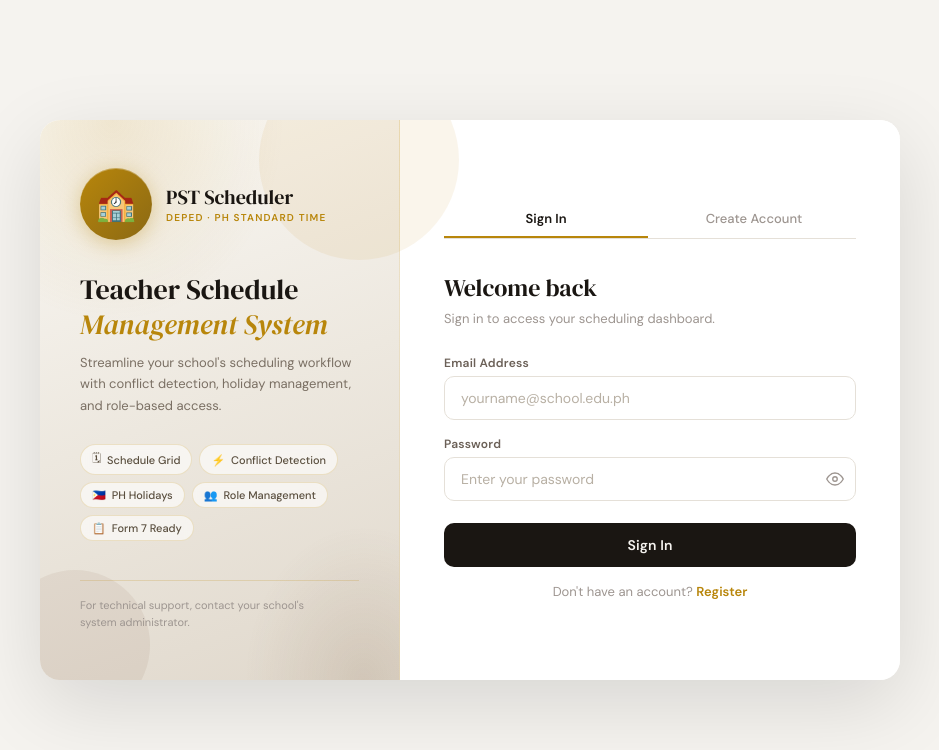
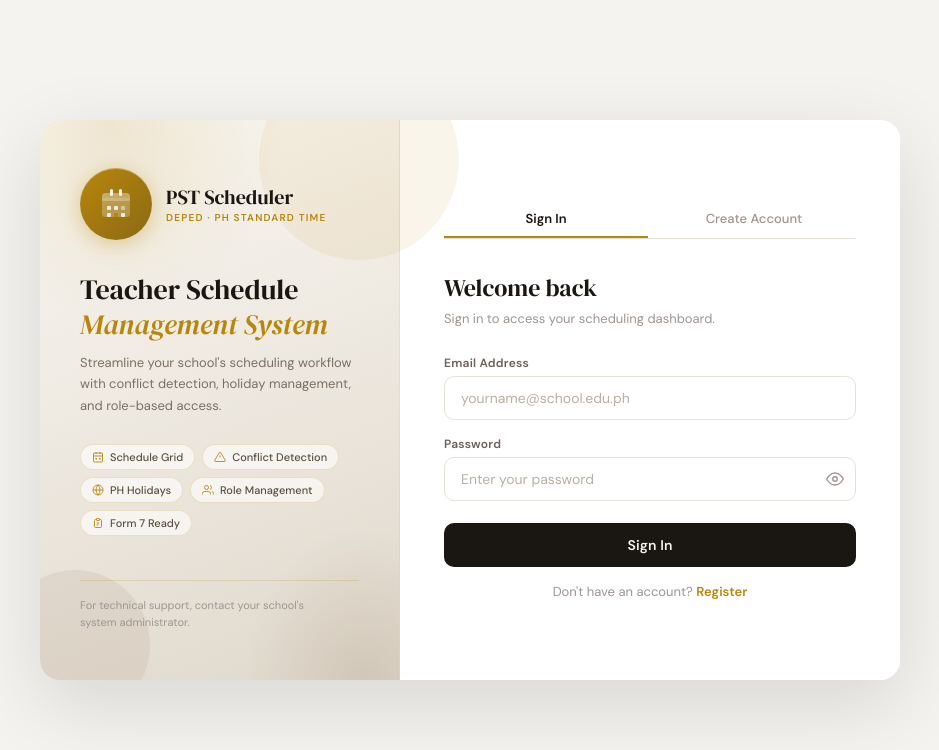
Before and after one commit to rinbee1203/pst-scheduler, a React (Vite) app in the folder frontend/: page / in a window 1280 px wide. Shown: the top 750 px of the page, without its empty margins (170-1109 px from the left). Built offline with nearby package versions, Linux system fonts and the light colour scheme; no server answers.

Commit message:
replace emoji icons with SVG icons, add favicon and browser tab logo

```diff
--- a/frontend/index.html
+++ b/frontend/index.html
@@ -3,9 +3,13 @@
   <head>
     <meta charset="UTF-8" />
     <meta name="viewport" content="width=device-width, initial-scale=1.0" />
-    <title>PST Teacher Scheduler</title>
-    <meta name="description" content="Philippine Standard Time Teacher Scheduling System" />
+    <title>PST Scheduler — DepEd Teacher Schedule Management</title>
+    <meta name="description" content="Philippine Standard Time Teacher Scheduling System for DepEd schools." />
+    <meta name="theme-color" content="#b8860b" />
     <link rel="icon" type="image/svg+xml" href="/favicon.svg" />
+    <link rel="apple-touch-icon" href="/favicon.svg" />
+    <link rel="preconnect" href="https://fonts.googleapis.com" />
+    <link rel="preconnect" href="https://fonts.gstatic.com" crossorigin />
   </head>
   <body>
     <div id="root"></div>
--- a/frontend/src/pages/AuthScreen.jsx
+++ b/frontend/src/pages/AuthScreen.jsx
@@ -281,7 +281,21 @@ export default function AuthScreen() {
             {/* Header */}
             <div style={{ position: 'relative' }}>
               <div style={{ display: 'flex', alignItems: 'center', gap: 14, marginBottom: 32 }}>
-                <div className="seal">🏫</div>
+                <div className="seal">
+                  <svg width="36" height="36" fill="none" viewBox="0 0 36 36">
+                    <rect x="4" y="7" width="28" height="24" rx="3.5" fill="rgba(255,255,255,0.25)"/>
+                    <rect x="4" y="7" width="28" height="8" rx="3.5" fill="rgba(255,255,255,0.15)"/>
+                    <rect x="4" y="12" width="28" height="3" fill="rgba(255,255,255,0.15)"/>
+                    <rect x="12" y="3" width="3" height="7" rx="1.5" fill="#f5f3ef"/>
+                    <rect x="21" y="3" width="3" height="7" rx="1.5" fill="#f5f3ef"/>
+                    <rect x="9" y="20" width="4" height="4" rx="1" fill="#f5f3ef" opacity="0.9"/>
+                    <rect x="16" y="20" width="4" height="4" rx="1" fill="#f5f3ef" opacity="0.9"/>
+                    <rect x="23" y="20" width="4" height="4" rx="1" fill="#f5f3ef" opacity="0.5"/>
+                    <rect x="9" y="27" width="4" height="4" rx="1" fill="#f5f3ef" opacity="0.9"/>
+                    <rect x="16" y="27" width="4" height="4" rx="1" fill="#b8860b" opacity="0.9"/>
+                    <rect x="23" y="27" width="4" height="4" rx="1" fill="#f5f3ef" opacity="0.9"/>
+                  </svg>
+                </div>
                 <div>
                   <div style={{ fontFamily: "'DM Serif Display', serif", fontSize: 20, color: '#1a1612', lineHeight: 1.2 }}>PST Scheduler</div>
                   <div style={{ fontSize: 10, color: '#b8860b', fontWeight: 600, letterSpacing: '0.12em', textTransform: 'uppercase', marginTop: 2 }}>DepEd · PH Standard Time</div>
@@ -301,14 +315,14 @@ export default function AuthScreen() {
               {/* Feature pills */}
               <div style={{ display: 'flex', flexWrap: 'wrap', gap: 7 }}>
                 {[
-                  { icon: '🗓', label: 'Schedule Grid' },
-                  { icon: '⚡', label: 'Conflict Detection' },
-                  { icon: '🇵🇭', label: 'PH Holidays' },
-                  { icon: '👥', label: 'Role Management' },
-                  { icon: '📋', label: 'Form 7 Ready' },
+                  { icon: <svg width="12" height="12" fill="none" stroke="currentColor" strokeWidth="1.8" viewBox="0 0 24 24"><rect x="3" y="4" width="18" height="18" rx="2"/><path d="M16 2v4M8 2v4M3 10h18"/><rect x="7" y="14" width="3" height="3" rx="0.5" fill="currentColor" stroke="none"/><rect x="14" y="14" width="3" height="3" rx="0.5" fill="currentColor" stroke="none"/></svg>, label: 'Schedule Grid' },
+                  { icon: <svg width="12" height="12" fill="none" stroke="currentColor" strokeWidth="1.8" viewBox="0 0 24 24"><path d="M10.29 3.86L1.82 18a2 2 0 0 0 1.71 3h16.94a2 2 0 0 0 1.71-3L13.71 3.86a2 2 0 0 0-3.42 0z"/><line x1="12" y1="9" x2="12" y2="13"/><line x1="12" y1="17" x2="12.01" y2="17"/></svg>, label: 'Conflict Detection' },
+                  { icon: <svg width="12" height="12" fill="none" stroke="currentColor" strokeWidth="1.8" viewBox="0 0 24 24"><circle cx="12" cy="12" r="10"/><path d="M12 2a15.3 15.3 0 0 1 4 10 15.3 15.3 0 0 1-4 10 15.3 15.3 0 0 1-4-10 15.3 15.3 0 0 1 4-10z"/><path d="M2 12h20"/></svg>, label: 'PH Holidays' },
+                  { icon: <svg width="12" height="12" fill="none" stroke="currentColor" strokeWidth="1.8" viewBox="0 0 24 24"><path d="M17 21v-2a4 4 0 0 0-4-4H5a4 4 0 0 0-4 4v2"/><circle cx="9" cy="7" r="4"/><path d="M23 21v-2a4 4 0 0 0-3-3.87M16 3.13a4 4 0 0 1 0 7.75"/></svg>, label: 'Role Management' },
+                  { icon: <svg width="12" height="12" fill="none" stroke="currentColor" strokeWidth="1.8" viewBox="0 0 24 24"><path d="M9 5H7a2 2 0 0 0-2 2v12a2 2 0 0 0 2 2h10a2 2 0 0 0 2-2V7a2 2 0 0 0-2-2h-2"/><rect x="9" y="3" width="6" height="4" rx="1"/><path d="M9 12h6M9 16h4"/></svg>, label: 'Form 7 Ready' },
                 ].map(f => (
-                  <span key={f.label} className="feature-pill">
-                    <span>{f.icon}</span>{f.label}
+                  <span key={f.label} className="feature-pill" style={{ color: '#5a4f3f' }}>
+                    <span style={{ color: '#b8860b', display: 'flex' }}>{f.icon}</span>{f.label}
                   </span>
                 ))}
               </div>
--- a/frontend/src/pages/MainApp.jsx
+++ b/frontend/src/pages/MainApp.jsx
@@ -229,12 +229,24 @@ export default function MainApp() {
   const effectiveTid = isAdmin ? selectedTeacherId : currentUser.id;
 
   const navItems = [
-    ...(isAdmin ? [{ id: 'dashboard', icon: '◈', label: 'Dashboard' }] : []),
-    { id: 'schedule', icon: '⊞', label: 'Schedule Grid' },
-    { id: 'mySchedule', icon: '📋', label: isAdmin ? 'All Schedules' : 'My Schedule' },
-    ...(isAdmin ? [{ id: 'teachers', icon: '👥', label: 'Teachers', badge: pendingCount }] : []),
-    ...(isAdmin ? [{ id: 'subjects', icon: '📚', label: 'Subjects' }] : []),
-    { id: 'holidays', icon: '🇵🇭', label: 'PH Holidays' },
+    ...(isAdmin ? [{ id: 'dashboard', icon: (
+      <svg width="16" height="16" fill="none" stroke="currentColor" strokeWidth="1.8" viewBox="0 0 24 24"><rect x="3" y="3" width="7" height="7" rx="1.5"/><rect x="14" y="3" width="7" height="7" rx="1.5"/><rect x="3" y="14" width="7" height="7" rx="1.5"/><rect x="14" y="14" width="7" height="7" rx="1.5"/></svg>
+    ), label: 'Dashboard' }] : []),
+    { id: 'schedule', icon: (
+      <svg width="16" height="16" fill="none" stroke="currentColor" strokeWidth="1.8" viewBox="0 0 24 24"><rect x="3" y="4" width="18" height="18" rx="2"/><path d="M16 2v4M8 2v4M3 10h18"/><rect x="7" y="14" width="3" height="3" rx="0.5" fill="currentColor" stroke="none"/><rect x="14" y="14" width="3" height="3" rx="0.5" fill="currentColor" stroke="none"/></svg>
+    ), label: 'Schedule Grid' },
+    { id: 'mySchedule', icon: (
+      <svg width="16" height="16" fill="none" stroke="currentColor" strokeWidth="1.8" viewBox="0 0 24 24"><path d="M9 5H7a2 2 0 0 0-2 2v12a2 2 0 0 0 2 2h10a2 2 0 0 0 2-2V7a2 2 0 0 0-2-2h-2"/><rect x="9" y="3" width="6" height="4" rx="1"/><path d="M9 12h6M9 16h4"/></svg>
+    ), label: isAdmin ? 'All Schedules' : 'My Schedule' },
+    ...(isAdmin ? [{ id: 'teachers', icon: (
+      <svg width="16" height="16" fill="none" stroke="currentColor" strokeWidth="1.8" viewBox="0 0 24 24"><path d="M17 21v-2a4 4 0 0 0-4-4H5a4 4 0 0 0-4 4v2"/><circle cx="9" cy="7" r="4"/><path d="M23 21v-2a4 4 0 0 0-3-3.87M16 3.13a4 4 0 0 1 0 7.75"/></svg>
+    ), label: 'Teachers', badge: pendingCount }] : []),
+    ...(isAdmin ? [{ id: 'subjects', icon: (
+      <svg width="16" height="16" fill="none" stroke="currentColor" strokeWidth="1.8" viewBox="0 0 24 24"><path d="M4 19.5A2.5 2.5 0 0 1 6.5 17H20"/><path d="M6.5 2H20v20H6.5A2.5 2.5 0 0 1 4 19.5v-15A2.5 2.5 0 0 1 6.5 2z"/></svg>
+    ), label: 'Subjects' }] : []),
+    { id: 'holidays', icon: (
+      <svg width="16" height="16" fill="none" stroke="currentColor" strokeWidth="1.8" viewBox="0 0 24 24"><circle cx="12" cy="12" r="10"/><path d="M12 2a15.3 15.3 0 0 1 4 10 15.3 15.3 0 0 1-4 10 15.3 15.3 0 0 1-4-10 15.3 15.3 0 0 1 4-10z"/><path d="M2 12h20"/></svg>
+    ), label: 'PH Holidays' },
   ];
 
   if (dataLoading) {
@@ -274,7 +286,7 @@ export default function MainApp() {
 
           {navItems.map(n => (
             <button key={n.id} className={`nav-item ${view === n.id ? 'active' : ''}`} onClick={() => setView(n.id)}>
-              <span style={{ fontSize: 15 }}>{n.icon}</span>
+              <span style={{ display: 'flex', alignItems: 'center', flexShrink: 0 }}>{n.icon}</span>
               <span style={{ flex: 1 }}>{n.label}</span>
               {n.badge > 0 && <span style={{ background: '#dc2626', color: '#fff', fontSize: 10, fontWeight: 700, padding: '1px 6px', borderRadius: 999 }}>{n.badge}</span>}
             </button>
@@ -286,7 +298,7 @@ export default function MainApp() {
               <div style={{ fontSize: 8, fontWeight: 700, color: '#b8860b', letterSpacing: '0.12em', textTransform: 'uppercase', marginBottom: 7 }}>Grade & Section</div>
               <div onClick={() => setSelectedSection(null)}
                 style={{ display: 'flex', alignItems: 'center', gap: 7, padding: '5px 8px', borderRadius: 7, cursor: 'pointer', marginBottom: 3, transition: 'all 0.15s', background: !selectedSection ? 'rgba(184,134,11,0.1)' : 'transparent', border: `1px solid ${!selectedSection ? 'rgba(184,134,11,0.22)' : 'transparent'}` }}>
-                <span style={{ fontSize: 11 }}>📋</span>
+                <svg width="12" height="12" fill="none" stroke={!selectedSection ? '#92400e' : '#9d9590'} strokeWidth="1.8" viewBox="0 0 24 24"><path d="M9 5H7a2 2 0 0 0-2 2v12a2 2 0 0 0 2 2h10a2 2 0 0 0 2-2V7a2 2 0 0 0-2-2h-2"/><rect x="9" y="3" width="6" height="4" rx="1"/><path d="M9 12h6M9 16h4"/></svg>
                 <span style={{ fontSize: 11, fontWeight: 600, color: !selectedSection ? '#92400e' : '#7a6f63' }}>All Sections</span>
               </div>
               {['Grade 7','Grade 8','Grade 9','Grade 10','Grade 11','Grade 12'].map(grade => {
@@ -331,7 +343,7 @@ export default function MainApp() {
         <div style={{ flex: 1, display: 'flex', flexDirection: 'column', overflow: 'hidden', position: 'relative', zIndex: 1 }}>
           {/* Topbar */}
           <div style={{ height: 54, borderBottom: '1px solid rgba(184,134,11,0.15)', display: 'flex', alignItems: 'center', padding: '0 22px', gap: 12, background: 'rgba(245,243,239,0.95)', backdropFilter: 'blur(10px)', flexShrink: 0 }}>
-            <div style={{ fontWeight: 700, fontSize: 15, color: '#1a1612' }}>{navItems.find(n => n.id === view)?.icon} {navItems.find(n => n.id === view)?.label}</div>
+            <div style={{ fontWeight: 700, fontSize: 15, color: '#1a1612' }}>{navItems.find(n => n.id === view)?.label}</div>
             <div style={{ flex: 1 }} />
             {(view === 'schedule' || view === 'mySchedule') && (<>
               <span style={{ fontSize: 11, color: '#9d9590', fontFamily: "'DM Mono'" }}>Week of</span>
```
Also changed, not shown: frontend/public/favicon.svg (added).
